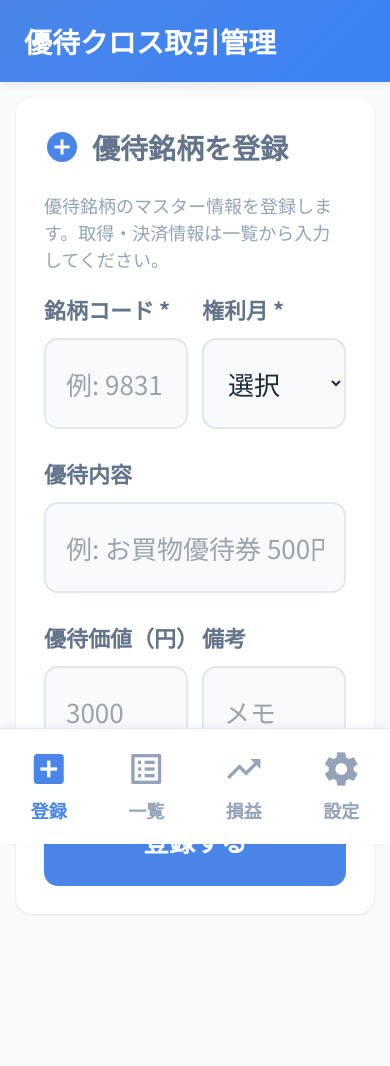
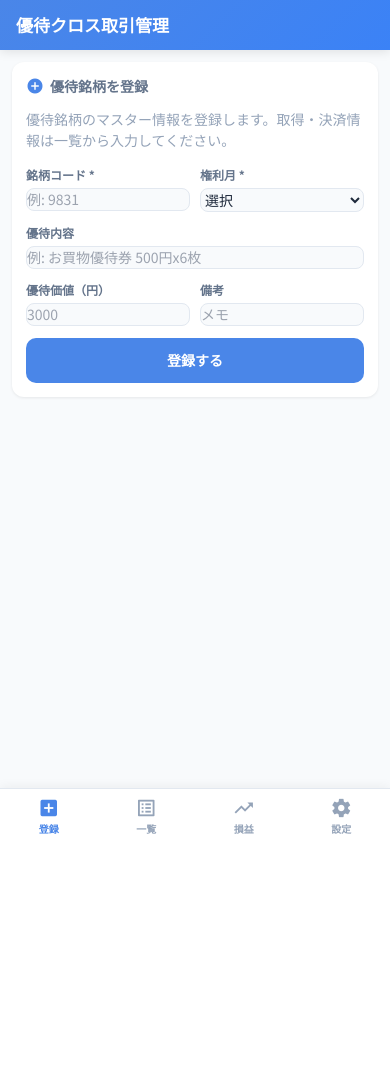
Before and after one commit to rio-working/Vercel-Automation-tool, a Flask app: page / in a window 390 px wide. After the commit the page ends 834 px from the top, so only its background shows below. Run offline with Flask 3, Linux system fonts and the light colour scheme; data that the repository does not hold is empty; some libraries are stand-ins or nearby versions.

Commit message:
fix: gspread v6 open_by_key + mobile UI

```diff
--- a/db.py
+++ b/db.py
@@ -25,7 +25,7 @@ def _get_ws(sheet_name: str):
         scopes=SCOPES,
     )
     client = gspread.authorize(creds)
-    ss = client.open_by_id(os.environ["SPREADSHEET_ID"])
+    ss = client.open_by_key(os.environ["SPREADSHEET_ID"])
     return ss.worksheet(sheet_name)
 
 
--- a/templates/index.html
+++ b/templates/index.html
@@ -14,25 +14,24 @@
       background: #f8fafc;
       color: #1e293b;
       min-height: 100vh;
-      padding-bottom: 120px;
+      padding-bottom: 68px;
+      font-size: 14px;
     }
 
     header {
       background: linear-gradient(135deg, #4a86e8, #3b82f6);
       color: white;
-      padding: 20px 24px;
+      padding: 12px 16px;
       position: sticky;
       top: 0;
       z-index: 100;
       box-shadow: 0 2px 10px rgba(0,0,0,0.1);
     }
-    header h1 { font-size: 28px; font-weight: 700; }
+    header h1 { font-size: 17px; font-weight: 700; }
 
     .tab-bar {
       position: fixed;
-      bottom: 0;
-      left: 0;
-      right: 0;
+      bottom: 0; left: 0; right: 0;
       background: white;
       display: flex;
       border-top: 1px solid #e2e8f0;
@@ -42,271 +41,236 @@
     .tab-item {
       flex: 1;
       text-align: center;
-      padding: 20px 8px;
+      padding: 8px 4px;
       cursor: pointer;
       color: #94a3b8;
-      font-size: 18px;
+      font-size: 10px;
       font-weight: 600;
       transition: all 0.2s;
     }
     .tab-item.active { color: #4a86e8; }
-    .tab-item .material-icons { display: block; font-size: 40px; margin-bottom: 8px; }
+    .tab-item .material-icons { display: block; font-size: 22px; margin-bottom: 2px; }
 
-    .view { display: none; padding: 16px; animation: fadeIn 0.3s; }
+    .view { display: none; padding: 12px; animation: fadeIn 0.3s; }
     .view.active { display: block; }
     @keyframes fadeIn { from { opacity: 0; } to { opacity: 1; } }
 
     .card {
       background: white;
-      border-radius: 16px;
-      padding: 24px;
-      margin-bottom: 16px;
+      border-radius: 12px;
+      padding: 14px;
+      margin-bottom: 12px;
       box-shadow: 0 1px 3px rgba(0,0,0,0.08);
     }
     .card-title {
-      font-size: 24px;
+      font-size: 14px;
       font-weight: 700;
       color: #64748b;
-      margin-bottom: 18px;
+      margin-bottom: 12px;
       display: flex;
       align-items: center;
-      gap: 12px;
+      gap: 6px;
     }
-    .card-title .material-icons { font-size: 32px; color: #4a86e8; }
+    .card-title .material-icons { font-size: 18px; color: #4a86e8; }
 
-    .form-group { margin-bottom: 22px; }
+    .form-group { margin-bottom: 12px; }
     label {
       display: block;
-      font-size: 20px;
+      font-size: 12px;
       color: #64748b;
-      margin-bottom: 10px;
+      margin-bottom: 4px;
       font-weight: 600;
     }
     input, select, textarea {
       width: 100%;
-      padding: 20px 18px;
-      border: 2px solid #e2e8f0;
-      border-radius: 12px;
-      font-size: 22px;
+      padding: 9px 10px;
+      border: 1.5px solid #e2e8f0;
+      border-radius: 8px;
+      font-size: 14px;
       background: #f8fafc;
+      font-family: 'Noto Sans JP', sans-serif;
     }
     input:focus, select:focus { outline: none; border-color: #4a86e8; background: white; }
-    .row { display: flex; gap: 14px; }
+    .row { display: flex; gap: 10px; }
     .row .form-group { flex: 1; }
 
     .btn {
       width: 100%;
-      padding: 22px;
+      padding: 12px;
       border: none;
-      border-radius: 14px;
-      font-size: 22px;
+      border-radius: 10px;
+      font-size: 14px;
       font-weight: 700;
       cursor: pointer;
+      font-family: 'Noto Sans JP', sans-serif;
     }
     .btn-primary { background: #4a86e8; color: white; }
     .btn-success { background: #10b981; color: white; }
     .btn-secondary { background: #e2e8f0; color: #64748b; }
     .btn-danger { background: #ef4444; color: white; }
-    .btn-outline { background: transparent; border: 2px solid #e2e8f0; color: #64748b; }
+    .btn-outline { background: transparent; border: 1.5px solid #e2e8f0; color: #64748b; }
 
     .data-row {
       display: flex;
       justify-content: space-between;
-      padding: 16px 0;
+      padding: 9px 0;
       border-bottom: 1px solid #f1f5f9;
     }
     .data-row:last-child { border-bottom: none; }
-    .data-label { color: #64748b; font-size: 20px; }
-    .data-value { font-weight: 600; font-size: 22px; }
+    .data-label { color: #64748b; font-size: 13px; }
+    .data-value { font-weight: 600; font-size: 14px; }
     .data-value.profit { color: #10b981; }
     .data-value.loss { color: #ef4444; }
 
     .trade-item {
       background: white;
-      border-radius: 18px;
-      padding: 20px;
-      margin-bottom: 16px;
-      box-shadow: 0 2px 8px rgba(0,0,0,0.08);
+      border-radius: 12px;
+      padding: 12px;
+      margin-bottom: 10px;
+      box-shadow: 0 1px 4px rgba(0,0,0,0.07);
       cursor: pointer;
       transition: transform 0.1s, box-shadow 0.1s;
-      border-left: 6px solid #4a86e8;
+      border-left: 4px solid #4a86e8;
     }
-    .trade-item:active {
-      transform: scale(0.98);
-      box-shadow: 0 0 0 2px #4a86e8;
-    }
+    .trade-item:active { transform: scale(0.98); box-shadow: 0 0 0 2px #4a86e8; }
     .trade-item.status-settled-item { border-left-color: #10b981; }
     .trade-item.status-acquired-item { border-left-color: #f59e0b; }
     .trade-item.status-none-item { border-left-color: #94a3b8; }
 
-    .trade-row-1 { display: flex; align-items: baseline; gap: 12px; margin-bottom: 12px; }
-    .trade-code { font-weight: 700; color: #1e293b; font-size: 28px; }
+    .trade-row-1 { display: flex; align-items: baseline; gap: 8px; margin-bottom: 6px; }
+    .trade-code { font-weight: 700; color: #1e293b; font-size: 16px; }
     .trade-name {
-      color: #1e293b;
-      font-size: 24px;
-      font-weight: 600;
-      flex: 1;
-      white-space: nowrap;
-      overflow: hidden;
-      text-overflow: ellipsis;
+      color: #1e293b; font-size: 14px; font-weight: 600; flex: 1;
+      white-space: nowrap; overflow: hidden; text-overflow: ellipsis;
     }
-    .trade-row-2 { display: flex; justify-content: space-between; align-items: center; margin-bottom: 12px; }
-    .trade-badges { display: flex; align-items: center; gap: 10px; }
-    .trade-profit { font-weight: 700; font-size: 28px; }
-    .trade-row-3 { font-size: 20px; color: #64748b; display: flex; justify-content: space-between; align-items: center; }
+    .trade-row-2 { display: flex; justify-content: space-between; align-items: center; margin-bottom: 6px; }
+    .trade-badges { display: flex; align-items: center; gap: 6px; }
+    .trade-profit { font-weight: 700; font-size: 16px; }
+    .trade-row-3 { font-size: 12px; color: #64748b; display: flex; justify-content: space-between; align-items: center; }
     .trade-month {
-      display: inline-block;
-      background: #dbeafe;
-      color: #1d4ed8;
-      padding: 10px 18px;
-      border-radius: 10px;
-      font-size: 20px;
-      font-weight: 700;
+      display: inline-block; background: #dbeafe; color: #1d4ed8;
+      padding: 3px 8px; border-radius: 6px; font-size: 12px; font-weight: 700;
     }
-    .trade-status { font-size: 20px; padding: 10px 18px; border-radius: 10px; font-weight: 700; }
+    .trade-status { font-size: 12px; padding: 3px 8px; border-radius: 6px; font-weight: 700; }
     .status-none { background: #f1f5f9; color: #94a3b8; }
     .status-acquired { background: #fef3c7; color: #d97706; }
     .status-settled { background: #dcfce7; color: #16a34a; }
 
-    .badge { display: inline-block; padding: 8px 16px; border-radius: 14px; font-size: 18px; font-weight: 600; }
-    .badge-settled { background: #dcfce7; color: #16a34a; }
-    .badge-pending { background: #fef3c7; color: #d97706; }
+    .summary-grid { display: grid; grid-template-columns: 1fr 1fr; gap: 10px; margin-bottom: 12px; }
+    .summary-item { background: white; border-radius: 10px; padding: 12px; text-align: center; box-shadow: 0 1px 3px rgba(0,0,0,0.07); }
+    .summary-label { font-size: 11px; color: #94a3b8; margin-bottom: 4px; }
+    .summary-value { font-size: 20px; font-weight: 700; }
 
-    .summary-grid { display: grid; grid-template-columns: 1fr 1fr; gap: 14px; }
-    .summary-item { background: white; border-radius: 14px; padding: 22px; text-align: center; }
-    .summary-label { font-size: 20px; color: #94a3b8; margin-bottom: 10px; }
-    .summary-value { font-size: 32px; font-weight: 700; }
-
-    .year-selector { display: flex; align-items: center; justify-content: center; gap: 30px; margin: 20px 0; }
+    .year-selector { display: flex; align-items: center; justify-content: center; gap: 20px; margin: 12px 0; }
     .year-selector button {
-      background: #e2e8f0; border: none; width: 60px; height: 60px;
-      border-radius: 50%; cursor: pointer; font-size: 30px;
+      background: #e2e8f0; border: none; width: 36px; height: 36px;
+      border-radius: 50%; cursor: pointer; font-size: 16px;
     }
-    .year-selector span { font-weight: 700; font-size: 28px; }
+    .year-selector span { font-weight: 700; font-size: 16px; }
 
     .table-wrapper { overflow-x: auto; }
-    table { width: 100%; border-collapse: collapse; font-size: 20px; }
-    th, td { padding: 16px 12px; text-align: right; border-bottom: 1px solid #f1f5f9; }
-    th { background: #f8fafc; color: #64748b; font-weight: 600; font-size: 18px; }
+    table { width: 100%; border-collapse: collapse; font-size: 12px; }
+    th, td { padding: 8px 6px; text-align: right; border-bottom: 1px solid #f1f5f9; }
+    th { background: #f8fafc; color: #64748b; font-weight: 600; font-size: 11px; }
     th:first-child, td:first-child { text-align: left; }
     .profit { color: #10b981; }
     .loss { color: #ef4444; }
 
-    .loading { text-align: center; padding: 60px; color: #94a3b8; font-size: 22px; }
+    .loading { text-align: center; padding: 40px; color: #94a3b8; font-size: 13px; }
     .spinner {
-      width: 50px; height: 50px;
-      border: 5px solid #e2e8f0; border-top-color: #4a86e8;
-      border-radius: 50%; animation: spin 0.8s linear infinite; margin: 0 auto 18px;
+      width: 32px; height: 32px;
+      border: 3px solid #e2e8f0; border-top-color: #4a86e8;
+      border-radius: 50%; animation: spin 0.8s linear infinite; margin: 0 auto 12px;
     }
     @keyframes spin { to { transform: rotate(360deg); } }
 
     .toast {
-      position: fixed; bottom: 130px; left: 50%; transform: translateX(-50%);
-      background: #1e293b; color: white; padding: 18px 32px;
-      border-radius: 12px; font-size: 20px; display: none; z-index: 200;
+      position: fixed; bottom: 80px; left: 50%; transform: translateX(-50%);
+      background: #1e293b; color: white; padding: 10px 20px;
+      border-radius: 8px; font-size: 13px; display: none; z-index: 200;
+      white-space: nowrap;
     }
     .toast.success { background: #10b981; }
     .toast.error { background: #ef4444; }
 
-    .empty-state { text-align: center; padding: 60px 28px; color: #94a3b8; font-size: 22px; }
-    .empty-state .material-icons { font-size: 64px; margin-bottom: 18px; }
+    .empty-state { text-align: center; padding: 40px 20px; color: #94a3b8; font-size: 13px; }
+    .empty-state .material-icons { font-size: 40px; margin-bottom: 10px; }
 
     .modal-overlay {
       display: none; position: fixed; top: 0; left: 0; right: 0; bottom: 0;
-      background: rgba(0,0,0,0.5); z-index: 300; animation: fadeIn 0.2s;
+      background: rgba(0,0,0,0.5); z-index: 300;
     }
     .modal-overlay.active { display: flex; align-items: flex-end; }
     .modal {
       background: white; width: 100%; max-height: 90vh;
-      border-radius: 20px 20px 0 0; overflow: hidden; animation: slideUp 0.3s;
+      border-radius: 16px 16px 0 0; overflow: hidden; animation: slideUp 0.3s;
     }
     @keyframes slideUp { from { transform: translateY(100%); } to { transform: translateY(0); } }
     .modal-header {
       display: flex; justify-content: space-between; align-items: center;
-      padding: 20px 24px; border-bottom: 1px solid #e2e8f0; background: #f8fafc;
+      padding: 14px 16px; border-bottom: 1px solid #e2e8f0; background: #f8fafc;
     }
-    .modal-header h2 { font-size: 26px; font-weight: 700; }
-    .modal-close { background: none; border: none; font-size: 40px; cursor: pointer; color: #94a3b8; }
-    .modal-body { padding: 24px; overflow-y: auto; max-height: calc(90vh - 80px); }
-    .modal-section { margin-bottom: 26px; }
+    .modal-header h2 { font-size: 15px; font-weight: 700; }
+    .modal-close { background: none; border: none; font-size: 24px; cursor: pointer; color: #94a3b8; line-height: 1; }
+    .modal-body { padding: 16px; overflow-y: auto; max-height: calc(90vh - 56px); }
+    .modal-section { margin-bottom: 18px; }
     .modal-section-title {
-      font-size: 22px; font-weight: 700; color: #4a86e8;
-      margin-bottom: 16px; padding-bottom: 10px; border-bottom: 3px solid #4a86e8;
+      font-size: 13px; font-weight: 700; color: #4a86e8;
+      margin-bottom: 10px; padding-bottom: 6px; border-bottom: 2px solid #4a86e8;
     }
-    .modal-actions { display: flex; gap: 14px; margin-top: 24px; }
+    .modal-actions { display: flex; gap: 10px; margin-top: 16px; }
     .modal-actions .btn { flex: 1; }
 
-    .filter-bar {
-      display: flex; gap: 12px; margin: 18px 0 16px;
-      overflow-x: auto; padding-bottom: 8px;
-    }
+    .filter-bar { display: flex; gap: 8px; margin: 10px 0; overflow-x: auto; padding-bottom: 4px; }
     .filter-btn {
-      padding: 16px 28px; border: none; border-radius: 28px;
-      font-size: 20px; font-weight: 600; cursor: pointer;
+      padding: 7px 14px; border: none; border-radius: 20px;
+      font-size: 12px; font-weight: 600; cursor: pointer;
       white-space: nowrap; background: #e2e8f0; color: #64748b;
+      font-family: 'Noto Sans JP', sans-serif;
     }
     .filter-btn.active { background: #4a86e8; color: white; }
 
-    .search-box { position: relative; margin-bottom: 16px; }
+    .search-box { position: relative; margin-bottom: 10px; }
     .search-box input {
-      width: 100%; padding: 18px 18px 18px 56px;
-      border: 2px solid #e2e8f0; border-radius: 16px; font-size: 22px; background: white;
+      width: 100%; padding: 9px 9px 9px 36px;
+      border: 1.5px solid #e2e8f0; border-radius: 10px; font-size: 13px; background: white;
     }
     .search-box input:focus { border-color: #4a86e8; outline: none; }
     .search-box .material-icons {
-      position: absolute; left: 18px; top: 50%; transform: translateY(-50%);
-      color: #94a3b8; font-size: 30px;
+      position: absolute; left: 10px; top: 50%; transform: translateY(-50%);
+      color: #94a3b8; font-size: 18px;
     }
     .search-box .clear-btn {
-      position: absolute; right: 14px; top: 50%; transform: translateY(-50%);
+      position: absolute; right: 8px; top: 50%; transform: translateY(-50%);
       background: #e2e8f0; border: none; border-radius: 50%;
-      width: 36px; height: 36px; cursor: pointer; display: none;
+      width: 24px; height: 24px; cursor: pointer; display: none;
       align-items: center; justify-content: center;
     }
-    .search-box .clear-btn .material-icons { position: static; transform: none; font-size: 24px; color: #64748b; }
+    .search-box .clear-btn .material-icons { position: static; transform: none; font-size: 14px; color: #64748b; }
 
     .month-filter {
-      display: flex; align-items: center; gap: 14px; margin-bottom: 16px;
-      padding: 16px 20px; background: white; border-radius: 14px;
+      display: flex; align-items: center; gap: 8px; margin-bottom: 10px;
+      padding: 9px 12px; background: white; border-radius: 10px;
       box-shadow: 0 1px 3px rgba(0,0,0,0.05);
     }
-    .month-filter label { font-size: 20px; color: #64748b; font-weight: 600; margin: 0; white-space: nowrap; }
-    .month-filter select { flex: 1; padding: 16px 18px; font-size: 22px; border-radius: 12px; }
+    .month-filter label { font-size: 12px; color: #64748b; font-weight: 600; margin: 0; white-space: nowrap; }
+    .month-filter select { flex: 1; padding: 6px 8px; font-size: 13px; border-radius: 8px; }
 
     .month-group-header {
       display: flex; justify-content: space-between; align-items: center;
-      padding: 18px 22px; margin: 20px 0 12px;
+      padding: 9px 14px; margin: 14px 0 8px;
       background: linear-gradient(135deg, #4a86e8, #3b82f6);
-      color: white; border-radius: 14px; font-weight: 700; font-size: 24px;
+      color: white; border-radius: 10px; font-weight: 700; font-size: 13px;
     }
     .month-group-header:first-child { margin-top: 0; }
     .month-group-header .count {
-      background: rgba(255,255,255,0.2); padding: 8px 18px;
-      border-radius: 16px; font-size: 20px;
+      background: rgba(255,255,255,0.2); padding: 3px 10px;
+      border-radius: 10px; font-size: 12px;
     }
 
-    .checkbox-wrapper { display: flex; align-items: center; gap: 14px; }
-    .checkbox-wrapper input[type="checkbox"] { width: 32px; height: 32px; }
-    .checkbox-wrapper label { font-size: 22px; }
-
-    #v-input .card, #v-pl .card, #v-settings .card { padding: 28px; }
-    #v-input .card-title, #v-pl .card-title, #v-settings .card-title { font-size: 28px; margin-bottom: 24px; }
-    #v-input .card-title .material-icons, #v-pl .card-title .material-icons, #v-settings .card-title .material-icons { font-size: 36px; }
-    #v-input .form-group, #v-pl .form-group, #v-settings .form-group { margin-bottom: 28px; }
-    #v-input label, #v-pl label, #v-settings label { font-size: 22px; margin-bottom: 12px; }
-    #v-input input, #v-input select, #v-pl input, #v-pl select, #v-settings input, #v-settings select {
-      padding: 24px 20px; font-size: 26px; border-radius: 14px;
-    }
-    #v-input .btn, #v-pl .btn, #v-settings .btn { padding: 26px; font-size: 26px; margin-top: 10px; }
-    #v-input p, #v-pl p, #v-settings p { font-size: 18px !important; margin-bottom: 20px !important; }
-    #v-pl .data-row, #v-settings .data-row { padding: 18px 0; }
-    #v-pl .data-label, #v-settings .data-label { font-size: 22px; }
-    #v-pl .data-value, #v-settings .data-value { font-size: 24px; }
-    #v-pl .year-selector span { font-size: 30px; }
-    #v-pl .year-selector button { width: 64px; height: 64px; font-size: 32px; }
-    #v-pl table { font-size: 22px; }
-    #v-pl th { font-size: 20px; padding: 18px 12px; }
-    #v-pl td { padding: 18px 12px; }
+    .checkbox-wrapper { display: flex; align-items: center; gap: 8px; }
+    .checkbox-wrapper input[type="checkbox"] { width: 18px; height: 18px; }
+    .checkbox-wrapper label { font-size: 14px; }
   </style>
 </head>
 <body>
```
